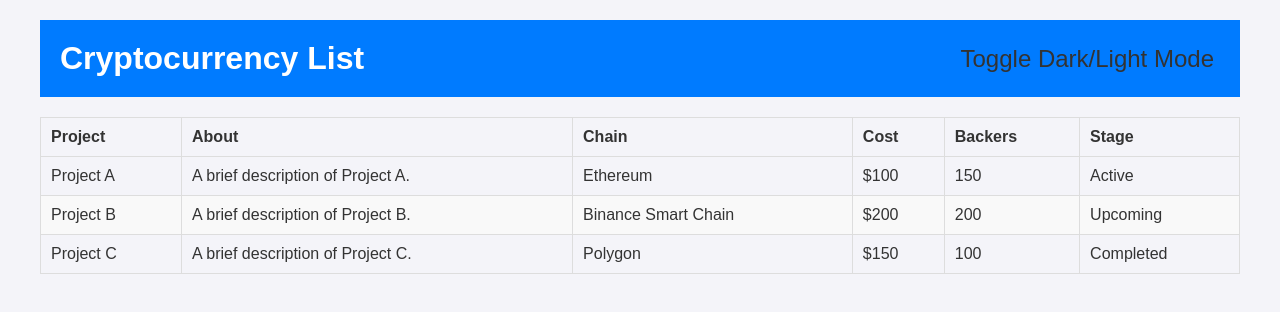
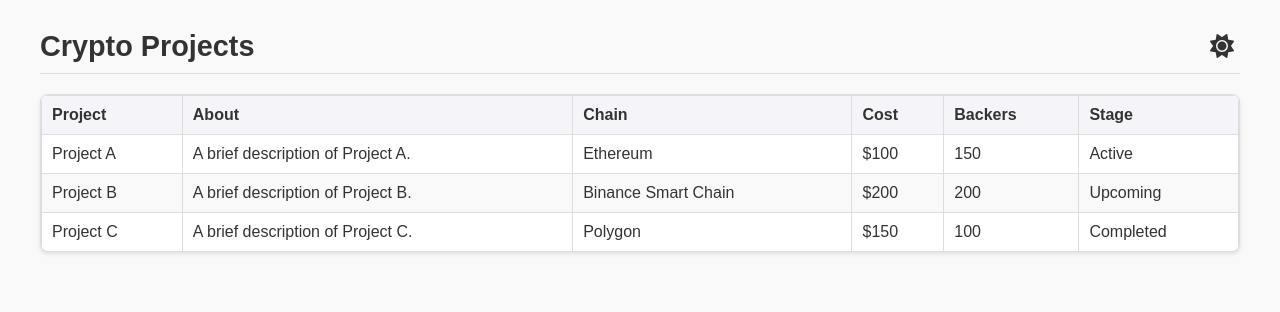
Before and after one commit to xyverangel/crypto-xyver-repo, a plain HTML site: page src/index.html in a window 1280 px wide. Drawn offline with Linux system fonts and the light colour scheme.

Commit message:
Updated cryptocurrency list design and added light/dark mode toggle

```diff
--- a/src/index.html
+++ b/src/index.html
@@ -1,17 +1,24 @@
 <!DOCTYPE html>
 <html lang="en">
   <head>
-    <meta charset="UTF-8">
-    <meta name="viewport" content="width=device-width, initial-scale=1.0">
+    <meta charset="UTF-8" />
+    <meta name="viewport" content="width=device-width, initial-scale=1.0" />
     <title>Cryptocurrency List</title>
-    <link rel="stylesheet" href="styles/style.css">
+    <link rel="stylesheet" href="styles/style.css" />
+    <link
+      rel="stylesheet"
+      href="https://cdnjs.cloudflare.com/ajax/libs/font-awesome/6.0.0-beta3/css/all.min.css"
+    />
   </head>
   <body>
     <div class="container">
       <header>
-            <h1>Cryptocurrency List</h1>
-            <button id="toggle-button">Toggle Dark/Light Mode</button>
+        <h1>Crypto Projects</h1>
+        <button id="toggle-button">
+          <i class="fas fa-sun"></i>
+        </button>
       </header>
+      <div class="table-container">
         <table>
           <thead>
             <tr>
@@ -51,6 +58,7 @@
           </tbody>
         </table>
       </div>
+    </div>
     <script src="scripts/script.js"></script>
   </body>
 </html>
--- a/src/styles/style.css
+++ b/src/styles/style.css
@@ -1,8 +1,8 @@
 body {
-  font-family: Arial, sans-serif;
+  font-family: "Arial", sans-serif;
   margin: 0;
   padding: 0;
-  background-color: #f4f4f9;
+  background-color: #f9f9f9;
   color: #333;
   transition: background-color 0.3s, color 0.3s;
 }
@@ -22,14 +22,14 @@ header {
   justify-content: space-between;
   align-items: center;
   margin-bottom: 20px;
-  padding: 20px;
-  background-color: #007bff;
-  color: white;
+  padding: 10px 0;
+  border-bottom: 1px solid #ddd;
 }
 
 header h1 {
-  font-size: 2rem;
+  font-size: 1.8rem;
   margin: 0;
+  color: #333;
 }
 
 h1 {
@@ -70,10 +70,39 @@ h1 {
   padding: 20px;
 }
 
+.table-container {
+  overflow-x: auto;
+  margin-top: 20px;
+  border: 1px solid #ddd;
+  border-radius: 8px;
+  background: #fff;
+  box-shadow: 0 2px 4px rgba(0, 0, 0, 0.1);
+}
+
 table {
   width: 100%;
   border-collapse: collapse;
-  margin-top: 20px;
+  text-align: left;
+}
+
+table th,
+table td {
+  padding: 15px;
+  border-bottom: 1px solid #ddd;
+}
+
+table th {
+  background-color: #f4f4f4;
+  font-weight: bold;
+  color: #555;
+}
+
+table tr:hover {
+  background-color: #f9f9f9;
+}
+
+table tr:last-child td {
+  border-bottom: none;
 }
 
 th,
@@ -112,6 +141,14 @@ table tr:nth-child(even) {
   color: #f4f4f9;
 }
 
+.dark-mode table tr:hover {
+  background-color: #2a2a3b;
+}
+
+.dark-mode #toggle-button {
+  color: #f4f4f9;
+}
+
 .dark-mode table tr:nth-child(even) {
   background-color: #2a2a3b;
 }
```
Lines whose indentation alone changed are shown as unchanged.
